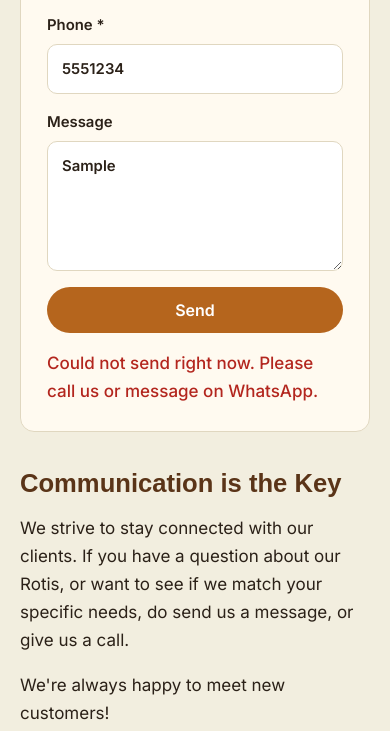
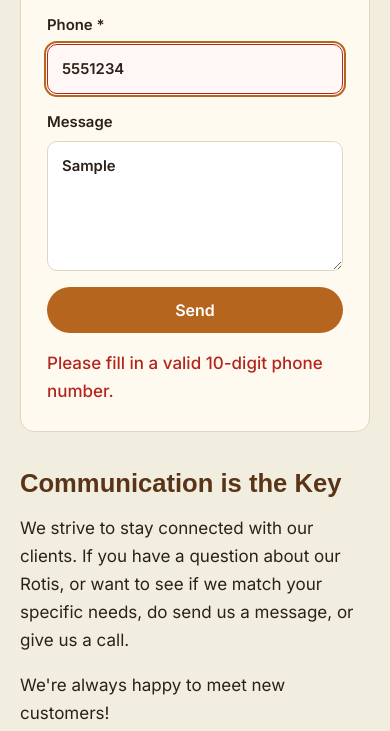
Before and after one commit to RotiFactoryTesting/rotifactory.in, a plain HTML site: page contact-us.html in a window 390 px wide. Both pictures are taken after typing "Sample", "name@example.com", "5551234", "Sample" into the empty fields and a click on the button "Send". Shown: the part 700-1431 px from the top of the page. Drawn offline with Linux system fonts and the light colour scheme; no server answers.

Commit message:
Contact form: require valid email + phone; footer centred; entrance animations

```diff
--- a/contact-us.html
+++ b/contact-us.html
@@ -15,7 +15,7 @@
 <link rel="preconnect" href="https://fonts.googleapis.com">
 <link rel="preconnect" href="https://fonts.gstatic.com" crossorigin>
 <link href="https://fonts.googleapis.com/css2?family=Fraunces:wght@600;700&family=Inter:wght@400;500;600&display=swap" rel="stylesheet">
-<link rel="stylesheet" href="style.css?v=11">
+<link rel="stylesheet" href="style.css?v=12">
 </head>
 <body>
 <header class="site-header">
@@ -100,6 +100,6 @@
     <div><a href="https://share.google/IOlHJ1TjLToH0IFwC" rel="noopener" title="View on Google Maps">169, Udyog Vihar Phase 1, Sector 20, Gurugram, Haryana 122016</a></div>
   </div>
 </footer>
-<script src="script.js?v=3"></script>
+<script src="script.js?v=5"></script>
 </body>
 </html>
--- a/script.js
+++ b/script.js
@@ -18,6 +18,26 @@
   var status = document.getElementById("form-status");
   form.addEventListener("submit", function (e) {
     e.preventDefault();
+
+    // validation: only email + phone are mandatory
+    var email = form.elements["email"],
+        phone = form.elements["phone"];
+    var emailOk = /^[^\s@]+@[^\s@]+\.[^\s@]{2,}$/.test(email.value.trim());
+    var phoneOk = phone.value.replace(/\D/g, "").length >= 10;
+    form.querySelectorAll(".invalid").forEach(function (el) { el.classList.remove("invalid"); });
+    if (!emailOk) email.classList.add("invalid");
+    if (!phoneOk) phone.classList.add("invalid");
+    var first = form.querySelector(".invalid");
+    if (first) {
+      first.focus();
+      var missing = [];
+      if (!emailOk) missing.push("a valid email");
+      if (!phoneOk) missing.push("a valid 10-digit phone number");
+      status.className = "err";
+      status.textContent = "Please fill in " + missing.join(" and ") + ".";
+      return;
+    }
+
     var key = form.querySelector('[name="access_key"]').value;
     if (!key || key.indexOf("PASTE_") === 0) {
       status.className = "err";
--- a/style.css
+++ b/style.css
@@ -106,6 +106,8 @@ input,textarea{font:inherit;padding:12px 14px;border:1px solid var(--line);borde
 input:focus,textarea:focus{outline:2px solid var(--accent);outline-offset:1px}
 textarea{min-height:130px;resize:vertical}
 .hp{position:absolute;left:-9999px}
+input.invalid,textarea.invalid{border-color:#b3261e;background:#fff7f5}
+#form-status.err{color:#b3261e}
 #form-status{font-weight:500;min-height:1.4em}
 #form-status.ok{color:#2f7a3a}
 #form-status.err{color:#b3261e}
```
Also changed, not shown: index.html (+2 -2 lines), products.html (+2 -2 lines), quality-protocols.html (+2 -2 lines).
